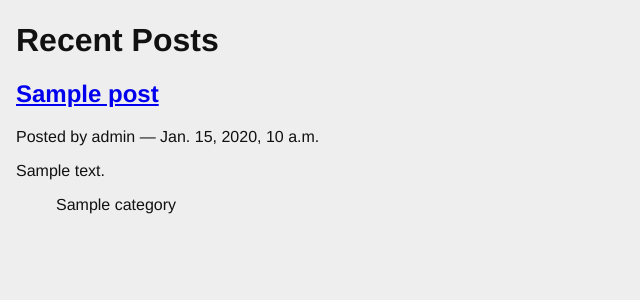
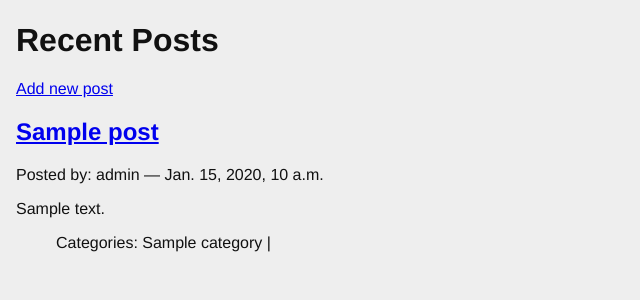
Before and after one commit to Parzival-X/djangoblog, a Django app: page / in a window 1280 px wide. Shown: the part 20-320 px from the top of the page, without its empty margins (0-640 px from the left). Run offline with Django 3.2, Linux system fonts and the light colour scheme; data comes from the database, SQL or seed files in the repository; tables that the repository leaves empty hold one stand-in row (values such as "Sample post").

Commit message:
Added a Form from the Post model using the Django ModelForm.

```diff
--- a/myblog/templates/list.html
+++ b/myblog/templates/list.html
@@ -1,18 +1,22 @@
-{% extends "base.html" %}{% block content %}
+{% extends "base.html" %}
+
+{% block content %}
   <h1>Recent Posts</h1>
   {% comment %} here is where the query happens {% endcomment %}
+  <a href="/create">Add new post</a>
   {% for post in posts %}
   <div class="post">
     <h2><a href="{% url 'blog_detail' post.pk %}">{{ post }}</a></h2>
     <p class="byline">
-      Posted by {{ post.author.username }} &mdash; {{ post.published_date }}
+      Posted by: {{ post.author.username }} &mdash; {{ post.published_date }}
     </p>
     <div class="post-body">
       {{ post.text }}
     </div>
     <ul class="categories">
+      Categories:
       {% for category in post.categories.all %}
-        <li>{{ category }}</li>
+        <li>{{ category }}</li> |
       {% endfor %}
     </ul>
   </div>
--- a/myblog/urls.py
+++ b/myblog/urls.py
@@ -1,8 +1,9 @@
 from django.urls import path
-from .views import stub_view, list_view, detail_view
+from .views import stub_view, list_view, detail_view, post_create_view
 
 
 urlpatterns = [
     path('', list_view, name="blog_index"),
     path('posts/<int:post_id>/', detail_view, name="blog_detail"),
+    path('create/', post_create_view),
 ]
--- a/myblog/views.py
+++ b/myblog/views.py
@@ -1,7 +1,9 @@
-from django.shortcuts import render
+from django.shortcuts import render, redirect
 from django.http import HttpResponse, HttpResponseRedirect, Http404
 from django.template import loader
+from django.utils import timezone
 from myblog.models import Post
+from myblog.forms import MyPostForm
 
 
 def stub_view(request, *args, **kwargs):
@@ -30,3 +32,21 @@ def detail_view(request, post_id):
         raise Http404
     context = {'post': post}
     return render(request, 'detail.html', context)
+
+
+# View for Post Model View
+def post_create_view(request):
+
+    if request.method == "POST":
+        form = MyPostForm(request.POST)
+
+        if form.is_valid():
+            model_instance = form.save(commit=False)
+            model_instance.published_date = timezone.now()
+            model_instance.author = request.user
+            model_instance.save()
+            return redirect('/')
+    else:
+        form = MyPostForm()
+        context = {'form': form}
+        return render(request, "post_create_view.html", context)
```
Also changed, not shown: myblog/forms.py (added, +10 -0 lines), myblog/templates/post_create_view.html (added, +14 -0 lines).
